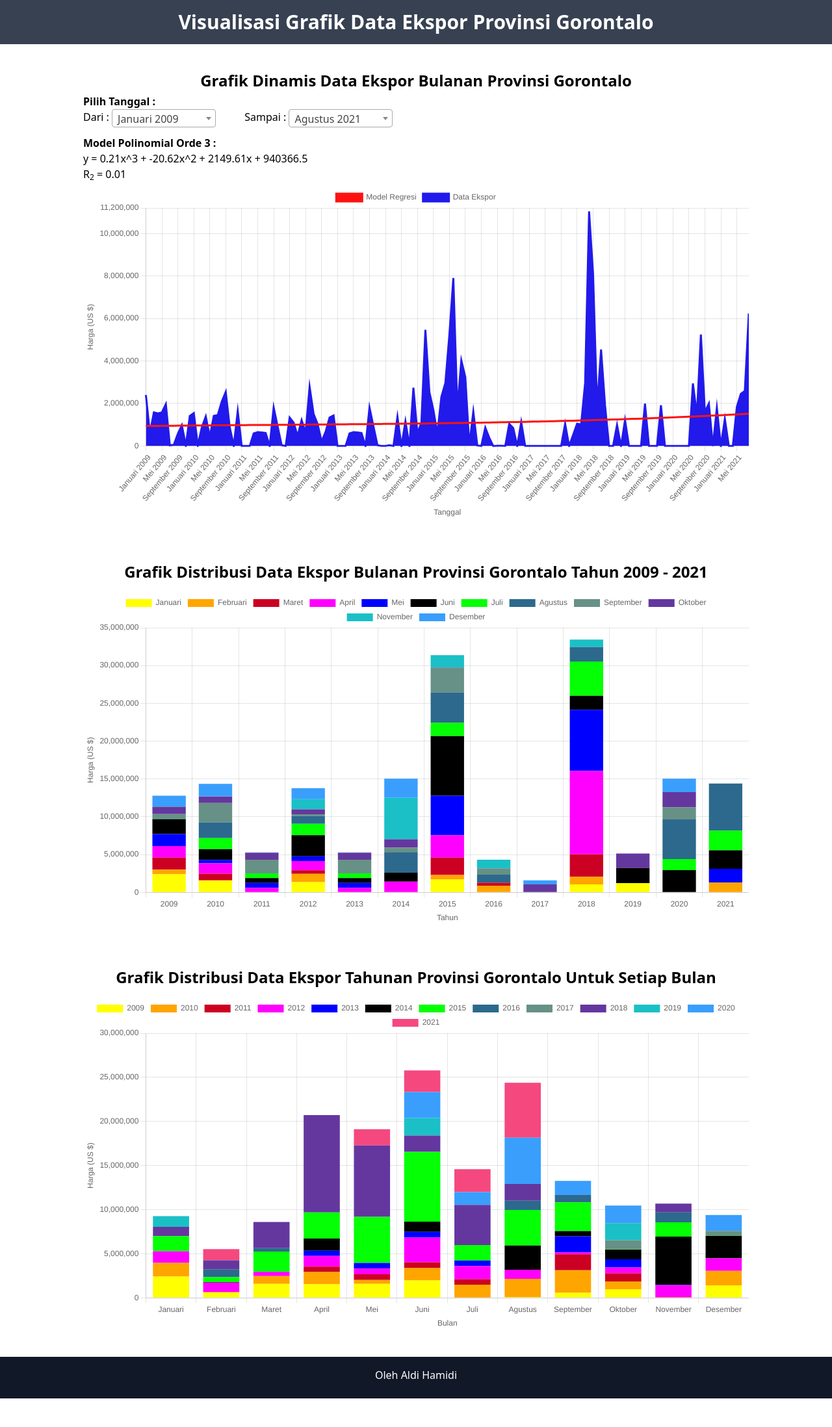
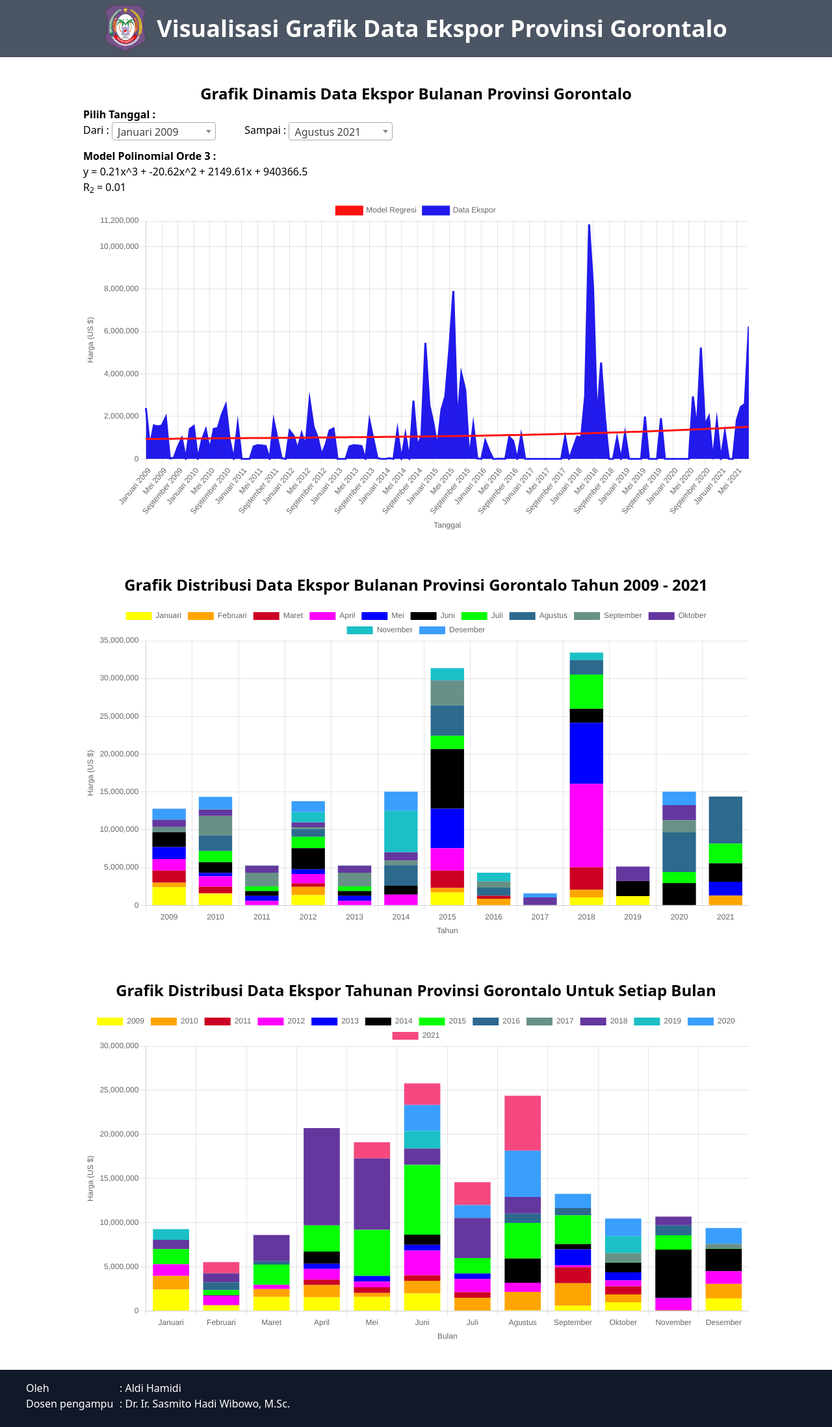
Before and after one commit to aldihamidi/aldihamidi.github.io, a plain HTML site: page index.html in a window 1280 px wide. Shown: the whole page at 65% size. Before the commit the page ends 2152 px from the top, so only its background shows below. Drawn offline with Linux system fonts and the light colour scheme.

Commit message:
update ui

```diff
--- a/index.html
+++ b/index.html
@@ -5,6 +5,8 @@
     <meta charset="UTF-8">
     <meta http-equiv="X-UA-Compatible" content="IE=edge">
     <meta name="viewport" content="width=device-width, initial-scale=1.0">
+    <meta name="theme-color" content="#4b5563">
+    <link rel="shortcut icon" href="src/img/logo.svg">
     <script src="src/js/chart.js"></script>
     <script src="src/js/jquery.min.js"></script>
     <script src="src/js/regression.min.js"></script>
@@ -15,8 +17,11 @@
 </head>
 
 <body>
-    <header class="bg-gray-700">
-        <h1 class="text-white text-center py-4 md:text-3xl sm:text-2xl text-xl font-bold">Visualisasi Grafik Data Ekspor
+    <header class="bg-gray-600 px-4 flex justify-center items-center py-2">
+        <img class="w-12 md:w-16" src="src/img/gorontalo.png" alt="logo bps">
+        <h1 class="text-white sm:ml-4 ml-0 xl:text-4xl md:text-3xl sm:text-2xl text-xl text-center font-bold">
+            Visualisasi Grafik
+            Data Ekspor
             Provinsi
             Gorontalo</h1>
     </header>
@@ -59,8 +64,13 @@
         </div>
     </div>
 
-    <footer class="mt-10 pb-6 pt-4 sm:text-base text-xs text-white bg-gray-900 text-center">
-        Oleh Aldi Hamidi
+    <footer class="px-4 sm:px-10 mt-10 pb-6 pt-4 sm:text-base text-xs text-white bg-gray-900">
+        <div>
+            <div class="w-28 sm:w-36 inline-block">Oleh</div>: Aldi Hamidi
+        </div>
+        <div>
+            <div class="w-28 sm:w-36 inline-block">Dosen pengampu</div>: Dr. Ir. Sasmito Hadi Wibowo, M.Sc.
+        </div>
     </footer>
 </body>
 
```
Also changed, not shown: src/css/tailwind.css, src/img/gorontalo.png (added), src/img/logo.svg (added).
